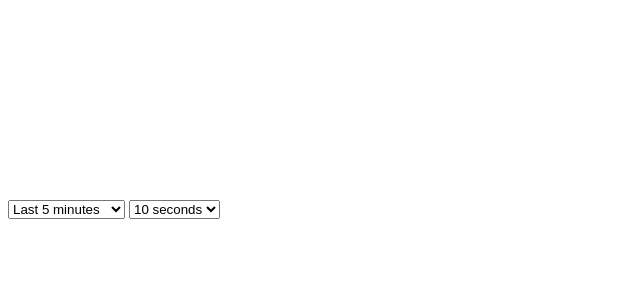
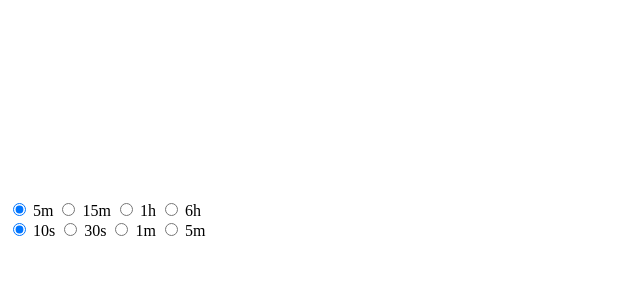
Before and after one commit to kevinledev/logwatcher, a Django app: template events/templates/dashboard/charts/error_rate.html in a window 1280 px wide. Shown: the part 208-508 px from the top of the page, without its empty margins (0-640 px from the left). Run offline with Django 5.2, Linux system fonts and the light colour scheme; the template is opened without the code that fills it, so the values that code supplies are empty.

Commit message:
halfmoon buttons on error rate chart

```diff
--- a/events/templates/dashboard/charts/error_rate.html
+++ b/events/templates/dashboard/charts/error_rate.html
@@ -2,20 +2,9 @@
     <canvas id="errorRateChart"></canvas>
 </div>
 
-<!-- Add time range controls -->
-<select id="errorTimeRange">
-    <option value="5">Last 5 minutes</option>
-    <option value="15">Last 15 minutes</option>
-    <option value="60">Last hour</option>
-    <option value="360">Last 6 hours</option>
-</select>
-
-<select id="errorInterval">
-    <option value="10">10 seconds</option>
-    <option value="30">30 seconds</option>
-    <option value="60">1 minute</option>
-    <option value="300">5 minutes</option>
-</select>
+{% with timerange_id="errorTimeRange" timerange_name="error-timeframe-group" interval_id="errorInterval" interval_name="error-interval-group" %}
+    {% include "dashboard/charts/controls.html" %}
+{% endwith %}
 
 <script>
     const ERROR_REFRESH_RATES = {
@@ -113,19 +102,23 @@
     // Initialize with historical data
     loadHistoricalErrorData();
 
-    // Event listeners for controls
-    document.getElementById("errorTimeRange").addEventListener("change", (e) => {
-        const rangeMinutes = parseInt(e.target.value);
-        errorRateChart.options.scales.x.realtime.duration = rangeMinutes * 60 * 1000;
+    // Event listeners for timeframe controls
+    document.querySelectorAll('input[name="error-timeframe-group"]').forEach((radioBtn) => {
+        radioBtn.addEventListener("change", (e) => {
+            errorRateChart.options.scales.x.realtime.duration = parseInt(e.target.value) * 60 * 1000;
             loadHistoricalErrorData();
         });
+    });
 
-    document.getElementById("errorInterval").addEventListener("change", (e) => {
+    // Event listeners for interval controls
+    document.querySelectorAll('input[name="error-interval-group"]').forEach((radioBtn) => {
+        radioBtn.addEventListener("change", (e) => {
             const intervalSeconds = parseInt(e.target.value);
             const refreshRate = ERROR_REFRESH_RATES[intervalSeconds];
             errorRateChart.options.scales.x.realtime.refresh = refreshRate;
             streamHandler.setInterval(intervalSeconds);
             loadHistoricalErrorData();
+        });
     });
 
     // Keep track of requests in the current window
@@ -134,7 +127,8 @@
     // Subscribe to stream updates with buffering
     streamHandler.subscribe((data) => {
         // Only add data points according to our selected interval
-        const intervalSeconds = parseInt(document.getElementById("errorInterval").value);
+        const selectedInterval = document.querySelector('input[name="error-interval-group"]:checked');
+        const intervalSeconds = selectedInterval ? parseInt(selectedInterval.value) : 60;
         const now = data.time.getTime();
         const lastDataPoint = errorRateChart.data.datasets[0].data[errorRateChart.data.datasets[0].data.length - 1];
 
@@ -180,8 +174,11 @@
     });
 
     async function loadHistoricalErrorData() {
-        const intervalSeconds = document.getElementById("errorInterval").value;
-        const rangeMinutes = document.getElementById("errorTimeRange").value;
+        const selectedInterval = document.querySelector('input[name="error-interval-group"]:checked');
+        const intervalSeconds = selectedInterval ? parseInt(selectedInterval.value) : 60;
+
+        const selectedTimeframe = document.querySelector('input[name="error-timeframe-group"]:checked');
+        const rangeMinutes = selectedTimeframe ? parseInt(selectedTimeframe.value) : 15;
 
         try {
             const response = await fetch(
```
Also changed, not shown: db.sqlite3. Lines whose indentation alone changed are shown as unchanged.
